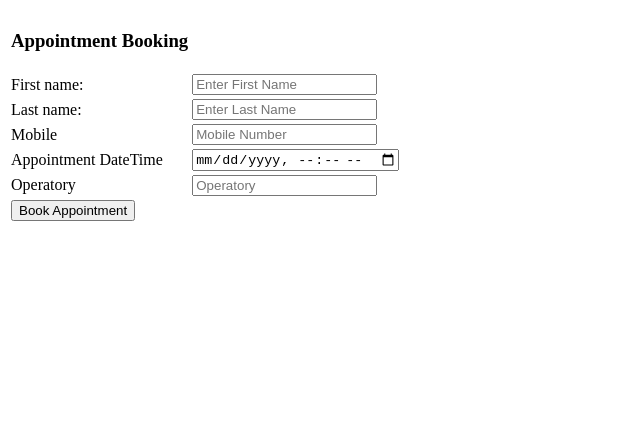
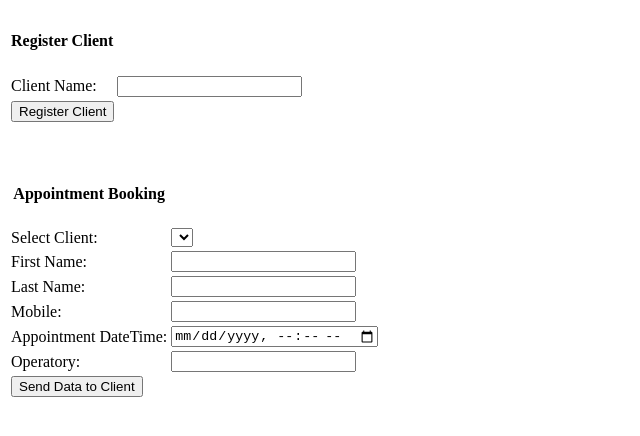
Before and after one commit to rkrishirajkukreja/NodeJSSSE, a website: page index.html in a window 1280 px wide. Shown: the whole page, without its empty margins (0-640 px from the left). Drawn offline with Linux system fonts and the light colour scheme.

Commit message:
Update index.html

```diff
--- a/index.html
+++ b/index.html
@@ -1,3 +1,4 @@
+<!-- index.html -->
 <!DOCTYPE html>
 <html>
 <head>
@@ -5,54 +6,83 @@
 </head>
 <body>
   <table>
-	  <th>
-		  <h3>Appointment Booking</h3>
-	  </th>
+	<th> <h4>Register Client</h4> </th>
 	<tr>
-			<td>First name:</td>
-			<td><input type="text" id="firstName" placeholder="Enter First Name"></td>
+		<td><label for="clientName">Client Name:</label></td>
+		<td><input type="text" id="clientName" /></td>
 	</tr>
 	<tr>
-			<td>Last name:</td>
-			<td><input type="text" id="lastName" placeholder="Enter Last Name"></td>
+		<td colspan='2'><button onclick="registerClient()">Register Client</button></td>
+	</tr>
+  </table>
+  <br />
+  <br />
+  <table>
+	<th><h4>Appointment Booking</h4></th>
+	<tr>
+		<td><label for="clientSelect">Select Client:</label></td>
+		<td><select id="clientSelect"></select></td>
 	</tr>
 	<tr>
-			<td>Mobile</td>
-			<td><input type="text" id="Mobile" placeholder="Mobile Number"></td>
+		<td><label for="firstName">First Name:</label></td>
+		<td><input type="text" id="firstName" /></td>
 	</tr>
 	<tr>
-			<td>Appointment DateTime</td>
-			<td><input type="datetime-local" id="AptDateTime" placeholder="Preferred DateTime"></td>
+		<td><label for="lastName">Last Name:</label></td>
+		<td><input type="text" id="lastName" /></td>
 	</tr>
 	<tr>
-			<td>Operatory</td>
-			<td><input type="text" id="Operatory" placeholder="Operatory"></td>
+		<td><label for="mobile">Mobile:</label></td>
+		<td><input type="text" id="mobile" /></td>
 	</tr>
 	<tr>
-			<td>
-				<button onclick="sendDataToClient()">Book Appointment</button>
-			</td>
+		<td><label for="appointmentDateTime">Appointment DateTime:</label></td>
+		<td><input type="datetime-local" id="appointmentDateTime" /></td>
+	</tr>
+	<tr>
+		<td><label for="operatory">Operatory:</label></td>
+		<td><input type="text" id="operatory" /></td>
+	</tr>
+	<tr>
+		<td colspan='2'><button onclick="sendDataToClient()">Send Data to Client</button></td>
 	</tr>
   </table>
 
   <script>
+    function registerClient() {
+      const clientName = document.getElementById('clientName').value;
+      const clientSelect = document.getElementById('clientSelect');
+      const option = document.createElement('option');
+      option.text = clientName;
+      clientSelect.add(option);
+    }
+
     function sendDataToClient() {
+      const selectedClient = document.getElementById('clientSelect').value;
       const firstName = document.getElementById('firstName').value;
       const lastName = document.getElementById('lastName').value;
-	  const mobile = document.getElementById("Mobile").value;
-	  const aptDatetime = document.getElementById("AptDateTime").value;
-	  const operatory = document.getElementById("Operatory").value;
+      const mobile = document.getElementById('mobile').value;
+      const appointmentDateTime = document.getElementById('appointmentDateTime').value;
+      const operatory = document.getElementById('operatory').value;
 
-      fetch('/send', {
+      const data = {
+        firstName,
+        lastName,
+        mobile,
+        appointmentDateTime,
+        operatory,
+      };
+
+      fetch(`/send-data-to-client?client=${selectedClient}`, {
         method: 'POST',
         headers: {
-          'Content-Type': 'application/json'
+          'Content-Type': 'application/json',
         },
-        body: JSON.stringify({ firstName, lastName, mobile, aptDatetime, operatory })
+        body: JSON.stringify(data),
       })
-      .then((response) => response.text())
-      .then((data) => console.log(data))
-      .catch((error) => console.error(error));
+      .then(response => response.text())
+      .then(console.log)
+      .catch(console.error);
     }
   </script>
 </body>
```
Lines whose indentation alone changed are shown as unchanged.
